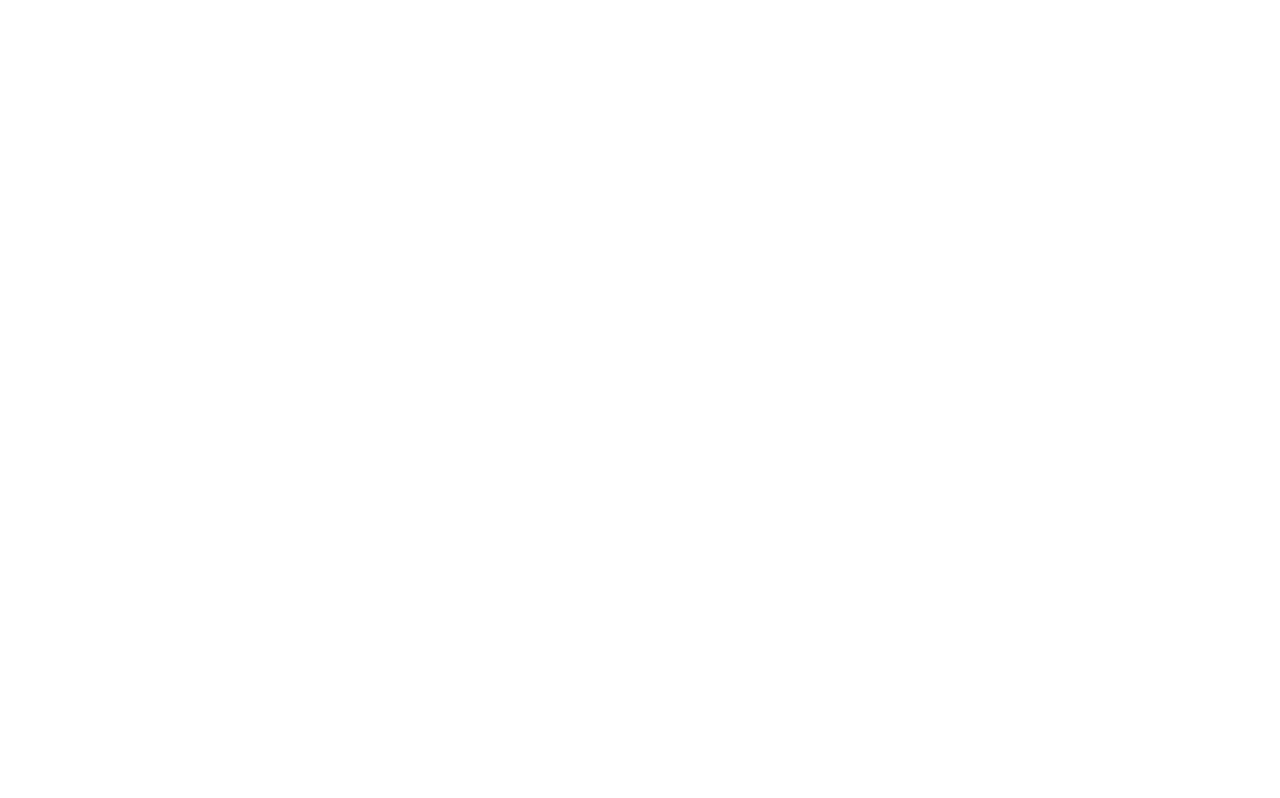
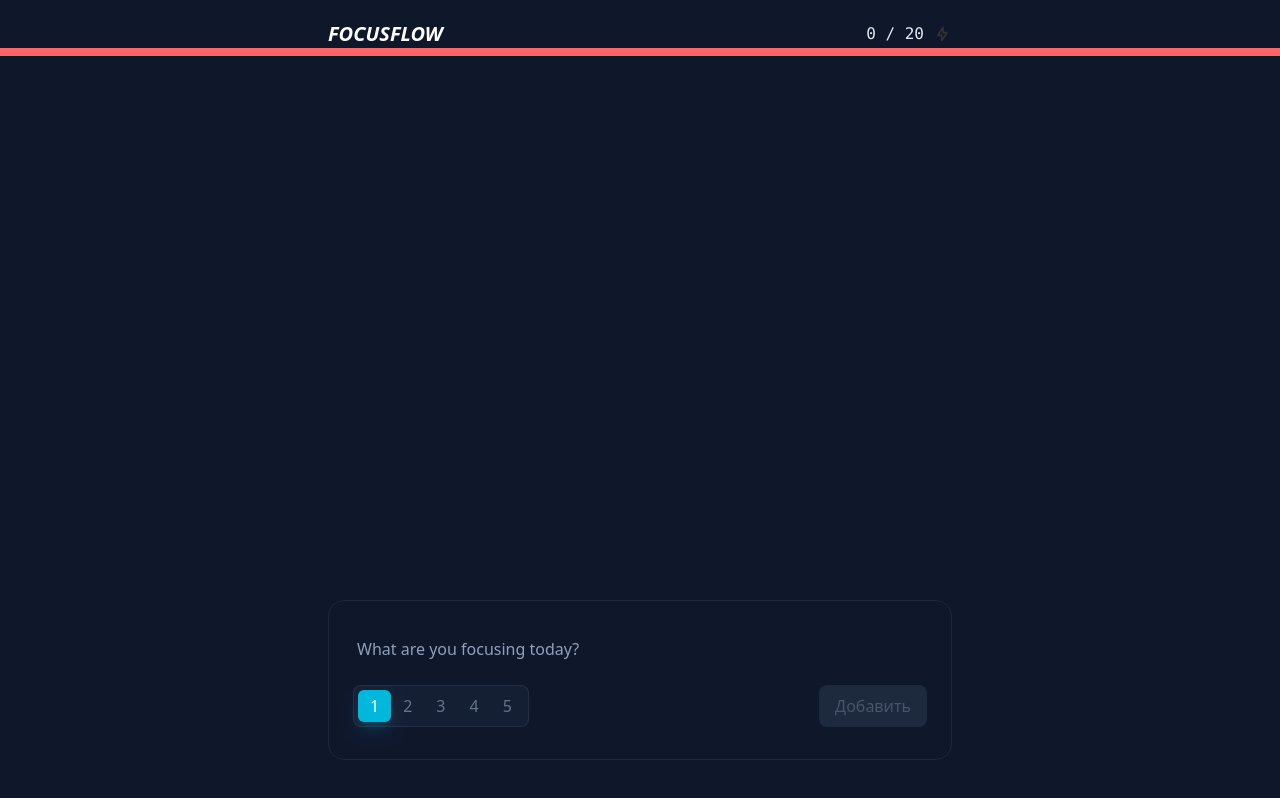
Before and after one commit to rotares/FocusFlow, a Vue app: page / in a window 1280 px wide. Before the commit this address had no page. Built offline with nearby package versions, Linux system fonts and the light colour scheme.

Commit message:
feat(App.vue): add all created components to template

```diff
--- a/src/App.vue
+++ b/src/App.vue
@@ -1,26 +1,44 @@
 <script setup>
+import taskList from './components/taskList.vue'
+import taskForm from './components/taskForm.vue'
+
 import { ref } from 'vue'
-import taskList from './components/taskList.vue';
-import { useTaskStore } from './stores/task';
-import { storeToRefs } from 'pinia';
+import { useTaskStore } from './stores/task'
+import { storeToRefs } from 'pinia'
 
 const title = ref('FocusFlow')
 const store = useTaskStore()
 
-const {power} = storeToRefs(store)
-
+const { maxPower } = store
+const { getCurrentPower } = storeToRefs(store)
 </script>
 
 <template>
-  <div class="min-h-screen bg-slate-900/99 text-slate-200 font-sans">
+  <div class="min-h-screen bg-slate-900 text-slate-200 font-sans">
     <header class="pt-5">
       <div class="max-w-2xl mx-auto px-6">
-        <div class="flex justify-between gap-10">
+        <div class="flex justify-between">
           <h1 class="text-xl font-bold text-white uppercase italic">{{ title }}</h1>
           <!-- информация про энергию и иконка, например 18/20 -->
-          <div class="flex items-center gap-2 font-mono">
-            <span>{{power.currentPower}} / {{power.maxPower}}</span>
-            <span></span>
+          <div class="flex items-center font-mono gap-2">
+            <span class="text-nowrap">{{ getCurrentPower }} / {{ maxPower }}</span>
+            <svg class="h-5 w-5" viewBox="0 0 24 24" fill="none" xmlns="http://www.w3.org/2000/svg">
+              <g id="SVGRepo_bgCarrier" stroke-width="0"></g>
+              <g id="SVGRepo_tracerCarrier" stroke-linecap="round" stroke-linejoin="round"></g>
+              <g id="SVGRepo_iconCarrier">
+                <path
+                  opacity="0.1"
+                  d="M17.7634 10.7614L17.8704 10.5979C17.9261 10.5129 17.8651 10.4 17.7634 10.4H13.5C13.3817 10.4 13.2857 10.3041 13.2857 10.1857V4.23047V4.21257C13.2857 4.14957 13.2038 4.12513 13.1693 4.17784L7.18868 13.3118L7.10336 13.4421C7.05895 13.51 7.10761 13.6 7.18868 13.6H11.4488H11.5027C11.6196 13.6 11.7143 13.6947 11.7143 13.8116V19.6027C11.7143 19.7205 11.8683 19.7647 11.9328 19.6662L17.7634 10.7614Z"
+                  fill="#323232"
+                ></path>
+                <path
+                  d="M17.7634 10.7614L17.8704 10.5979C17.9261 10.5129 17.8651 10.4 17.7634 10.4H13.5C13.3817 10.4 13.2857 10.3041 13.2857 10.1857V4.23047V4.21257C13.2857 4.14957 13.2038 4.12513 13.1693 4.17784L7.18868 13.3118L7.10336 13.4421C7.05895 13.51 7.10761 13.6 7.18868 13.6H11.4488H11.5027C11.6196 13.6 11.7143 13.6947 11.7143 13.8116V19.6027C11.7143 19.7205 11.8683 19.7647 11.9328 19.6662L17.7634 10.7614Z"
+                  stroke="#323232"
+                  stroke-width="2"
+                  stroke-linejoin="round"
+                ></path>
+              </g>
+            </svg>
           </div>
         </div>
       </div>
@@ -32,9 +50,9 @@ const {power} = storeToRefs(store)
       <div class="px-6 py-12 pb-40">
         <taskList></taskList>
       </div>
+      <taskForm></taskForm>
     </main>
   </div>
 </template>
 
-<style scoped>
-</style>
+<style scoped></style>
```
